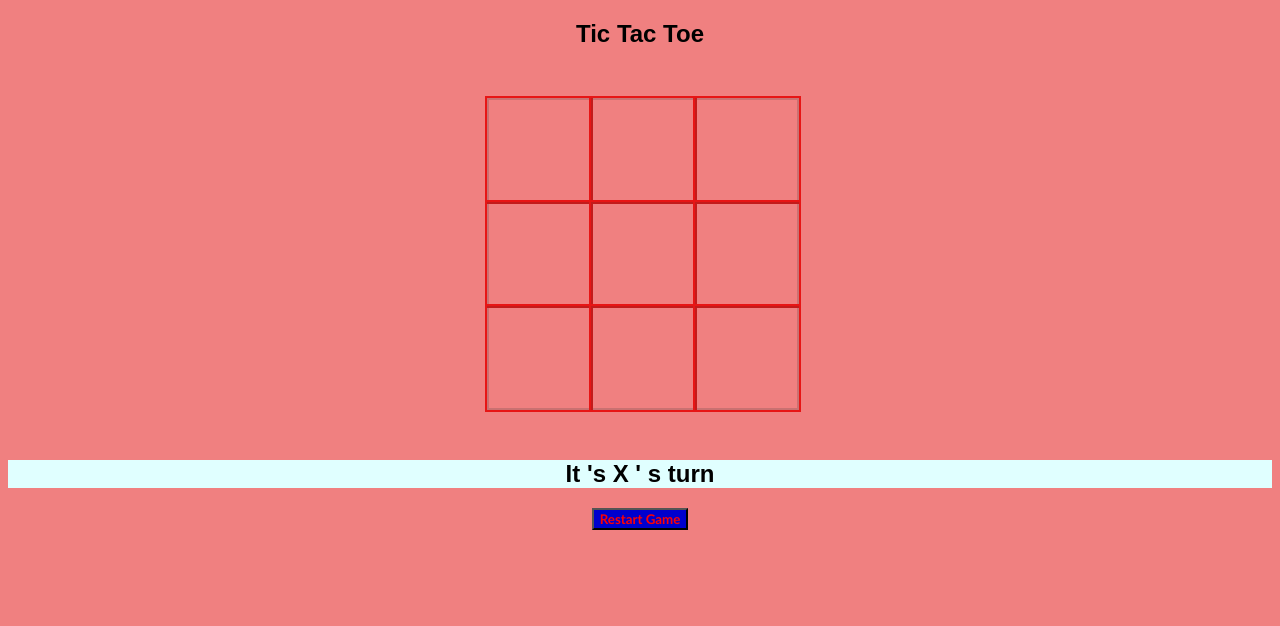
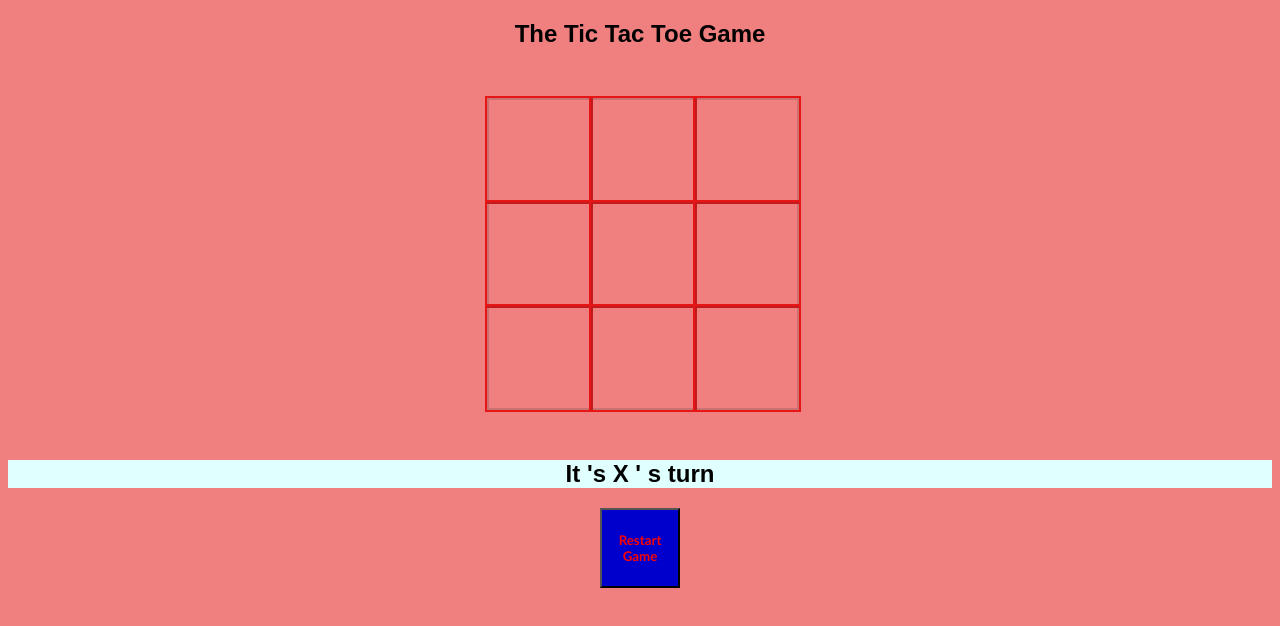
Before and after one commit to ian-yitzhak/tic-tac-toe, a plain HTML site: page index.html in a window 1280 px wide. Drawn offline with Linux system fonts and the light colour scheme.

Commit message:
Added README.md, modeified the README.md,index.css and index.html files

```diff
--- a/index.css
+++ b/index.css
@@ -32,7 +32,9 @@ section {
 
 .game--restart {
     background: mediumblue;
-    font-weight: 700;
+    font-weight: 1000;
     font-family: 'Gill Sans', 'Gill Sans MT', Calibri, 'Trebuchet MS', sans-serif;
     color: red;
+    width: 80px;
+    height: 80px;
 }
--- a/index.html
+++ b/index.html
@@ -10,7 +10,7 @@
 </head>
 <body>
     <section>
-        <h1 class="game--title">Tic Tac Toe</h1>
+        <h1 class="game--title">The Tic Tac Toe Game</h1>
         <div class="game--container">
             <div data-cell-index="0" class="cell"></div>
             <div data-cell-index="1" class="cell"></div>
@@ -22,7 +22,7 @@
             <div data-cell-index="7" class="cell"></div>
             <div data-cell-index="8" class="cell"></div>
         </div>
-        <h2 class="game--status"></h2>
+        <h1 class="game--status"></h1>
         <button class="game--restart">Restart Game</button>
     </section>
 <script src="index.js"></script>
```
Also changed, not shown: 1 other file.
